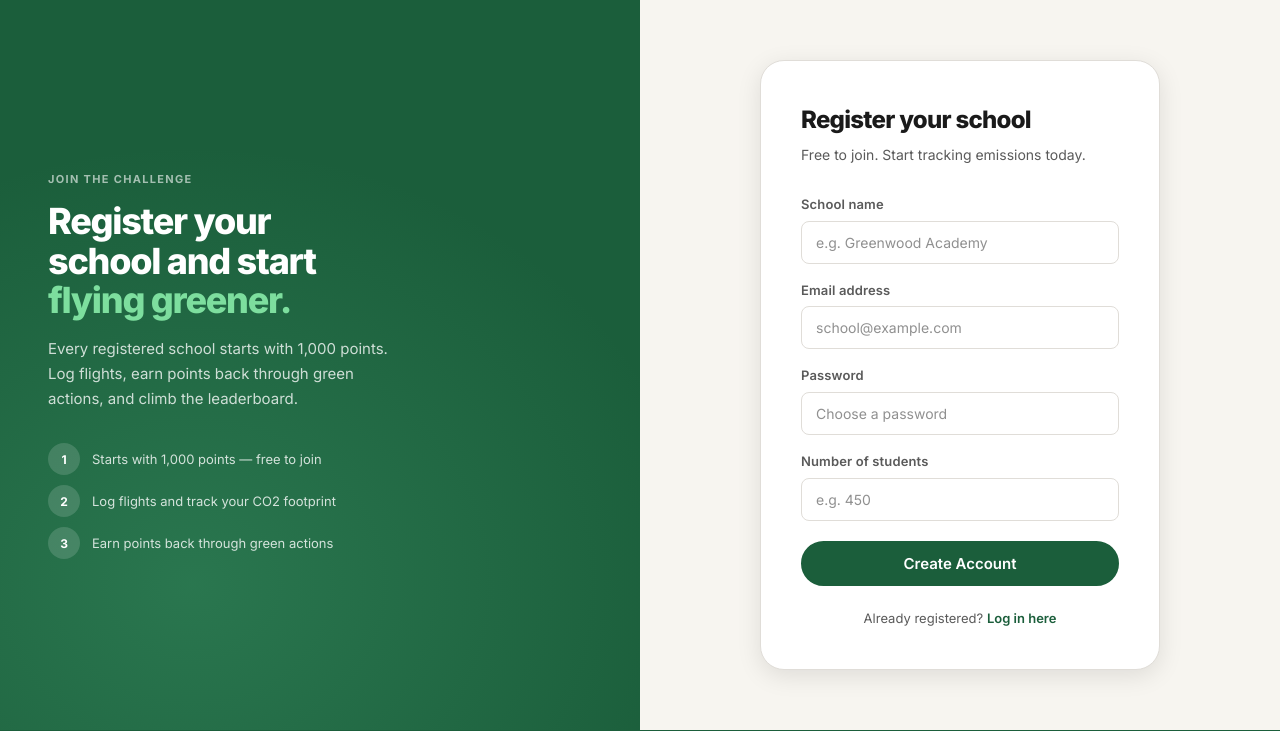
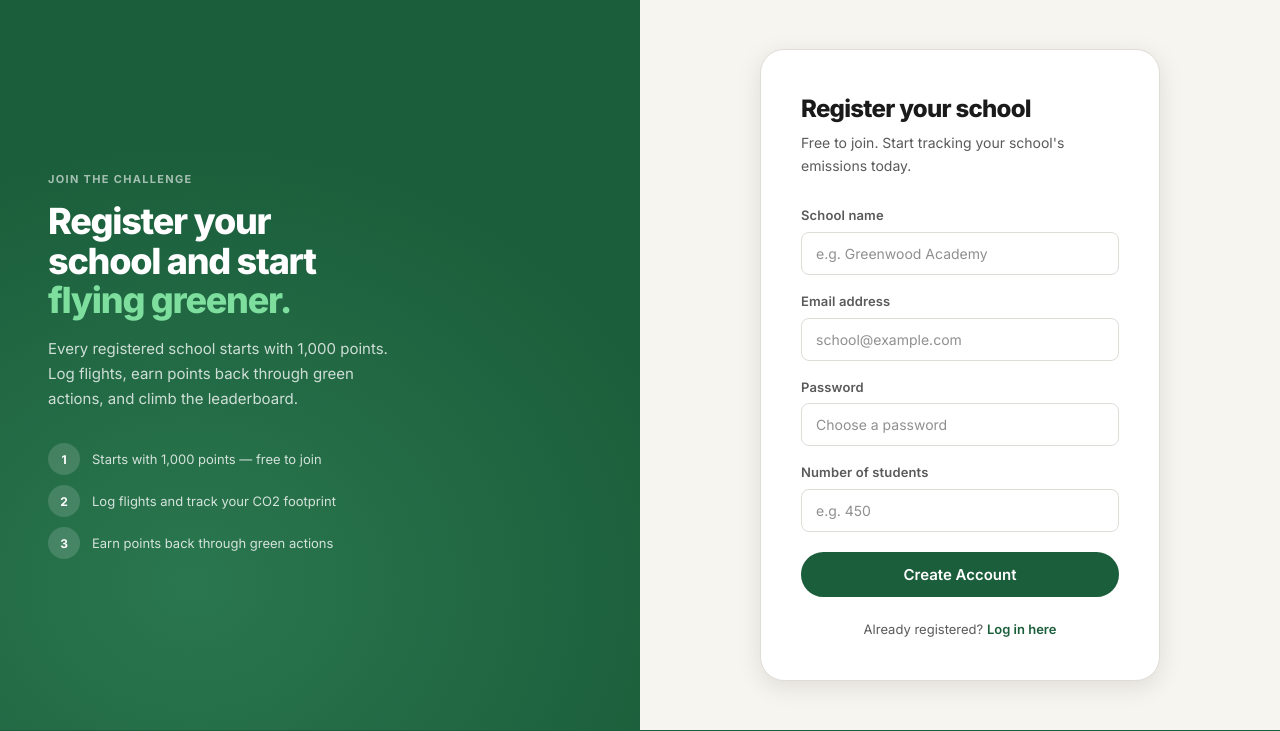
Before and after one commit to zach123abc/EcoFlight, a Flask app: page /register in a window 1280 px wide. Shown: the part 71-802 px from the top of the page. Run offline with Flask 3, Linux system fonts and the light colour scheme.

Commit message:
Update registration message for clarity

```diff
--- a/templates/register.html
+++ b/templates/register.html
@@ -42,7 +42,7 @@
       {% endwith %}
 
       <h1 class="auth-card__title">Register your school</h1>
-      <p class="auth-card__sub">Free to join. Start tracking emissions today.</p>
+      <p class="auth-card__sub">Free to join. Start tracking your school's emissions today.</p>
 
       <form class="form" method="POST">
         <div>
```
